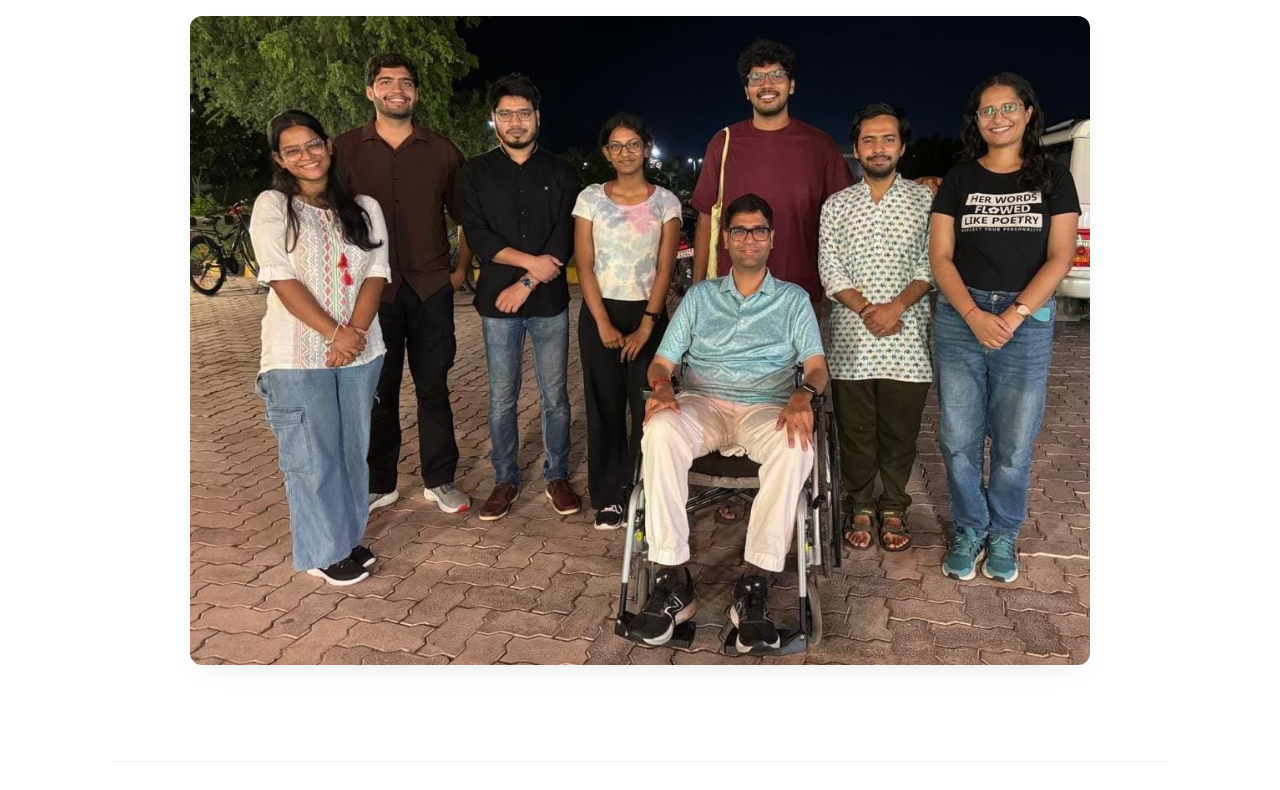
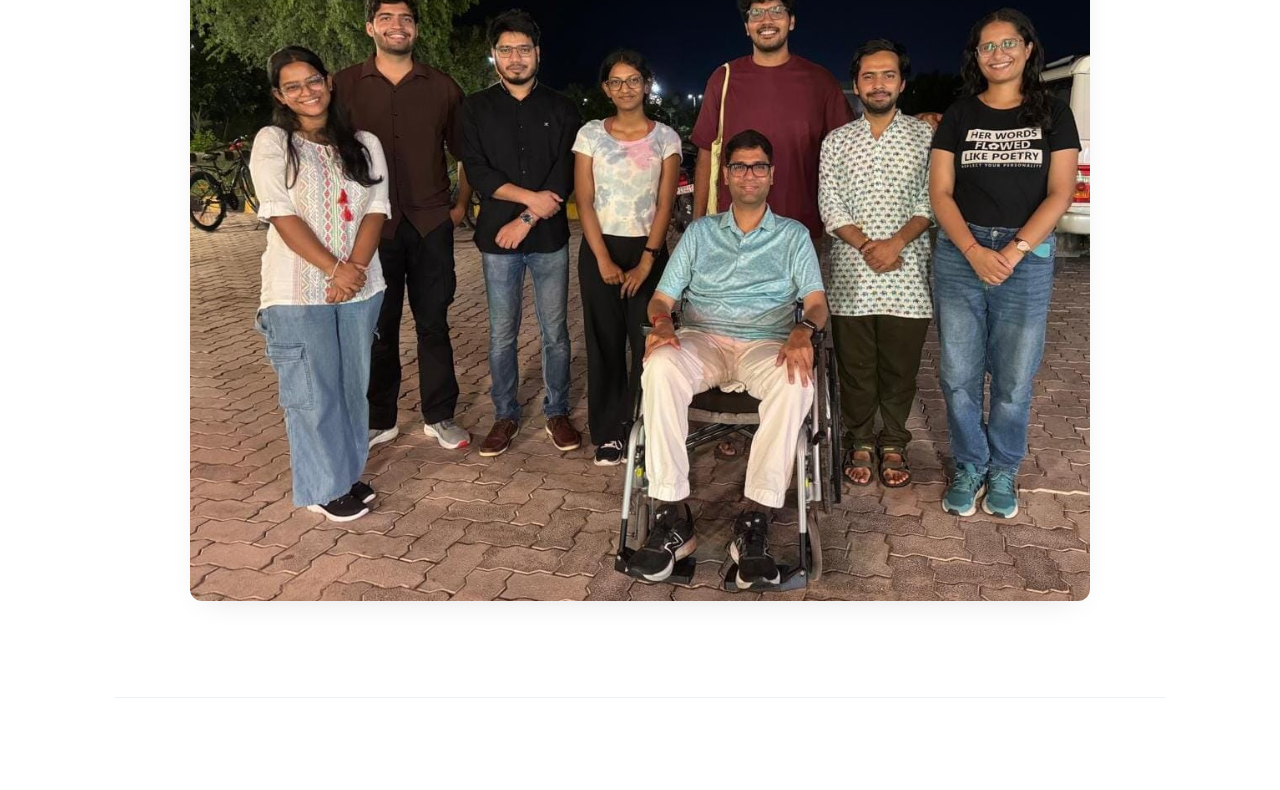
Before and after one commit to Muralilab-IITJ/Muralilab-IITJ.github.io, a plain HTML site: page index.html in a window 1280 px wide. Shown: the part 300-1090 px from the top of the page. Drawn offline with nearby package versions, Linux system fonts and the light colour scheme.

Commit message:
hero section welcome text

```diff
--- a/index.html
+++ b/index.html
@@ -15,18 +15,18 @@
 
 /* 1. Hero Section - Pure Typography */
 .hero-section {
-    padding: 4rem 0 6rem;
-    max-width: 900px; /* Increased slightly to give the image room */
+    padding: 0 0 6rem; /* Reduced from 4rem to 1rem */
+    max-width: 900px;
     margin: 0 auto;
     text-align: center;
 }
-
 .hero-title {
     font-family: var(--font-heading);
     /* CHANGED: Reduced from 3.5rem to fit better with image */
     font-size: 2.75rem;
     font-weight: 900;
     color: var(--color-iit-primary);
+    margin-top: 0;      /* <--- ADD THIS LINE to remove default gap */
     margin-bottom: 1.5rem; /* Slightly reduced margin */
     line-height: 1.2;
 }
```
